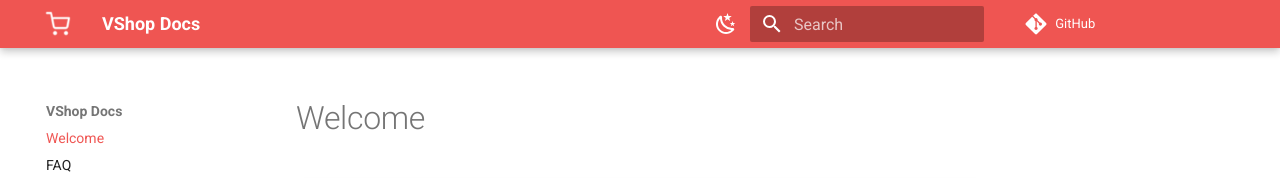
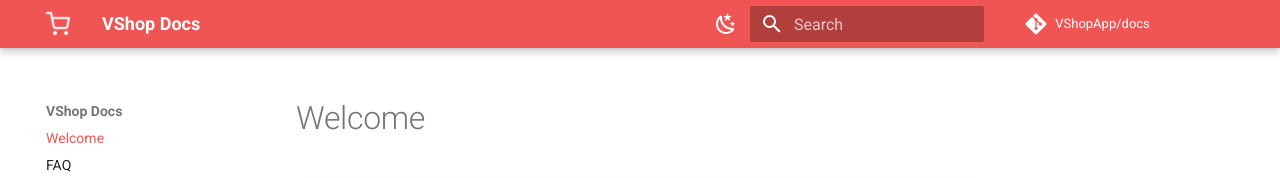
Before and after one commit to VShopApp/docs, an MkDocs documentation site: the page built from docs/index.md, in a window 1280 px wide. Shown: the top 178 px of the page. Built offline with MkDocs 1.6.1 and Material for MkDocs 9.7.7, drawn with Linux system fonts in a browser that asks for light colours; comment, search, counter and statistics services are not loaded.

Commit message:
add repo name

```diff
--- a/mkdocs.yml
+++ b/mkdocs.yml
@@ -1,5 +1,6 @@
 site_name: VShop Docs
 repo_url: https://github.com/VShopApp/docs
+repo_name: VShopApp/docs
 theme:
   language: en
   name: material
```
